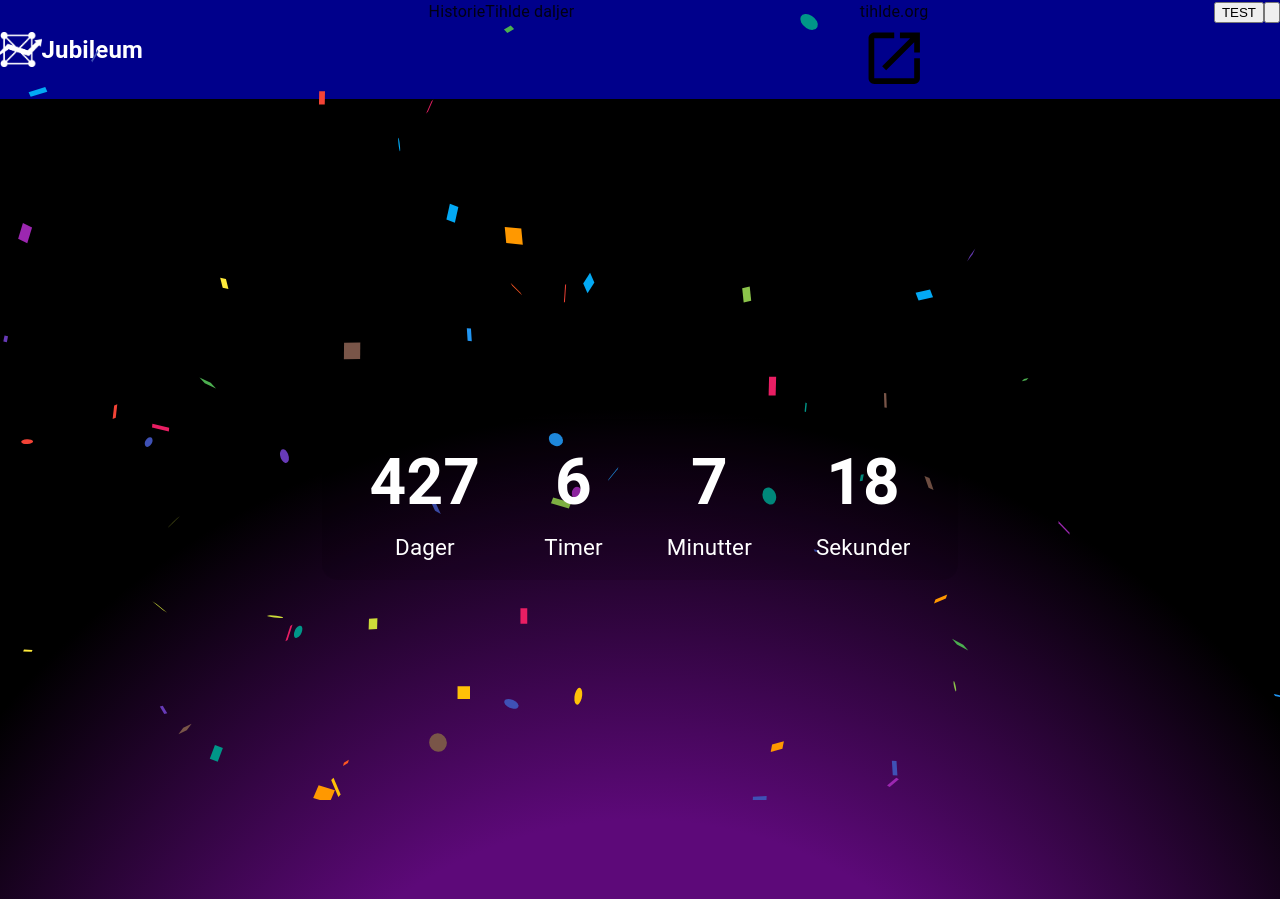
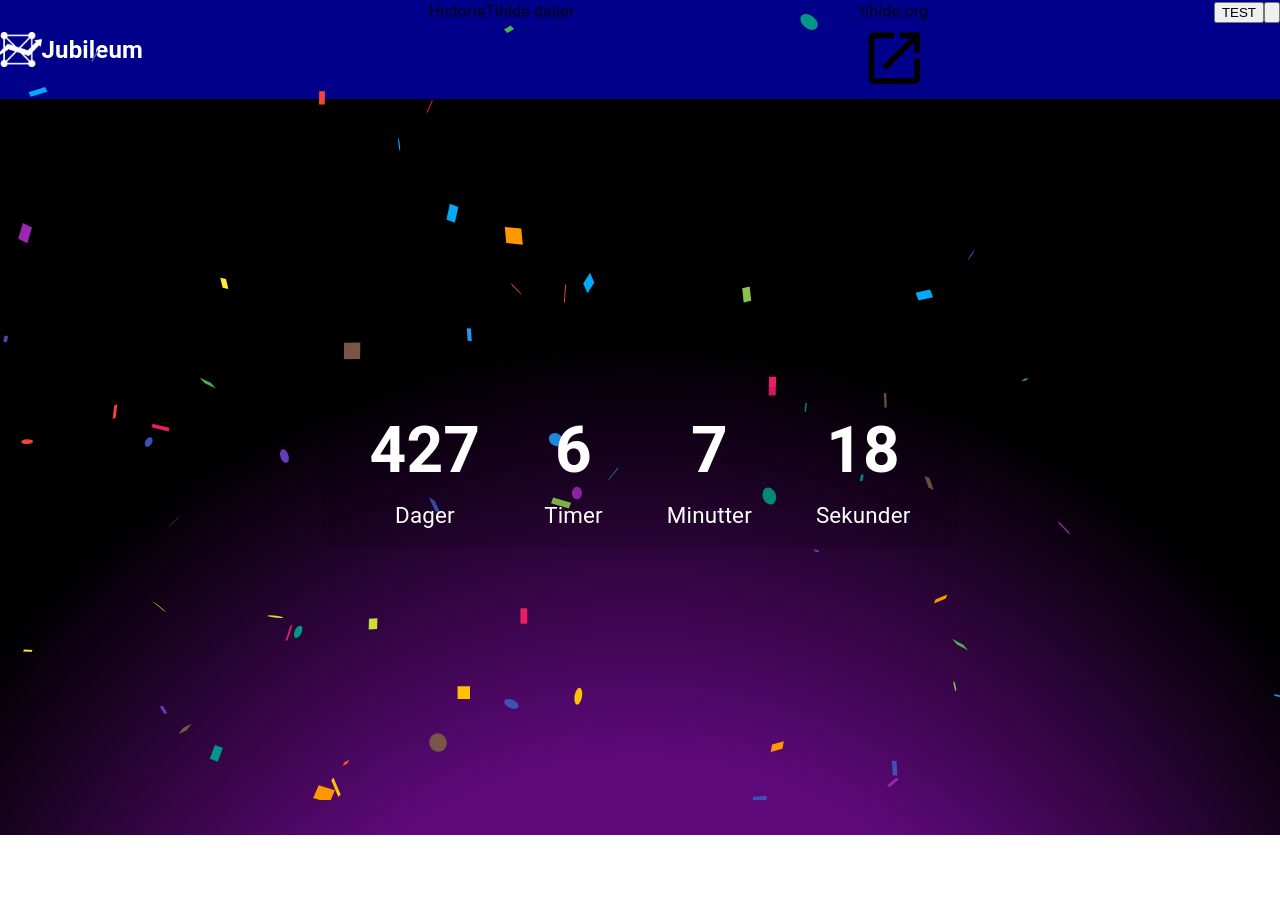
Before and after one commit to TIHLDE/jubileum, a Next.js app: page / in a window 1280 px wide. After the commit the page ends 835 px from the top, so only its background shows below. Built offline with nearby package versions, Linux system fonts and the light colour scheme.

Commit message:
Fixed jumbotron page offset
The jumbotron occupied, in combination with the header, more than a full screen. Fixed the jumbotron sizing, ensuring that its height combined with the header height, equals 100vh

```diff
--- a/components/Jumbotron/Jumbotron.module.css
+++ b/components/Jumbotron/Jumbotron.module.css
@@ -3,7 +3,7 @@
     flex-direction: column;
     align-items: center;
     justify-content: center;
-    height: 100vh;
+    height: calc(100vh - 4rem);
     width: 100vw;
     color: #fff;
     font-family: "Roboto", sans-serif;
```
Also changed, not shown: 1 other file (tests, documents, lock files or other folders).
